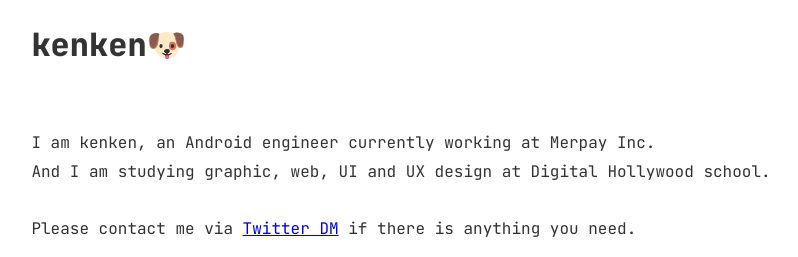
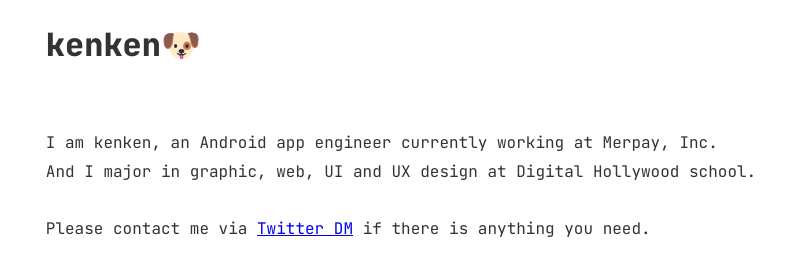
Before and after one commit to tkhs0604/portfolio, a Gatsby site: page / in a window 1280 px wide. Shown: the part 281-538 px from the top of the page, without its empty margins (239-1037 px from the left). Built offline with nearby package versions, Linux system fonts and the light colour scheme; Gatsby itself is replaced by a stand-in of ours.

Commit message:
fix profile

```diff
--- a/src/components/profile.js
+++ b/src/components/profile.js
@@ -20,9 +20,9 @@ export default function Profile(props) {
       <h1 className={styles.name}>kenken🐶</h1>
       <Spacer height={20} />
       <p className={styles.description}>
-        I am kenken, an Android engineer currently working at Merpay Inc.
+        I am kenken, an Android app engineer currently working at Merpay, Inc.
         <br />
-        And I am studying graphic, web, UI and UX design at Digital Hollywood
+        And I major in graphic, web, UI and UX design at Digital Hollywood
         school.
         <br />
         <br />
```
